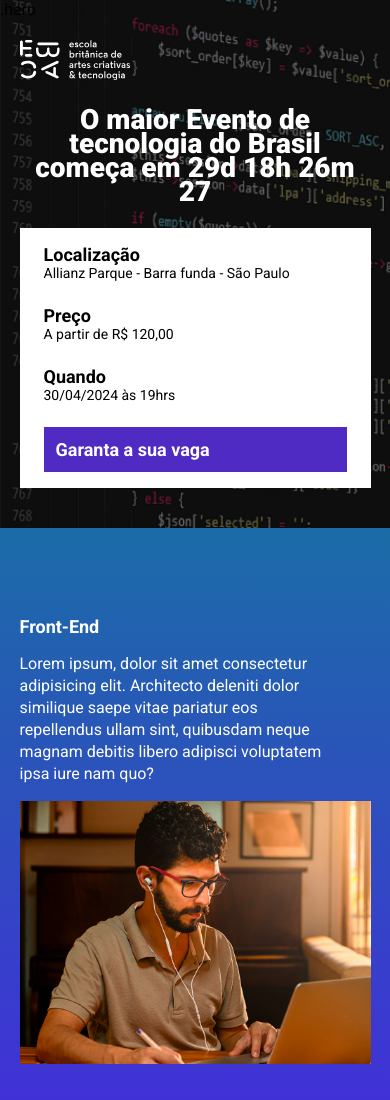
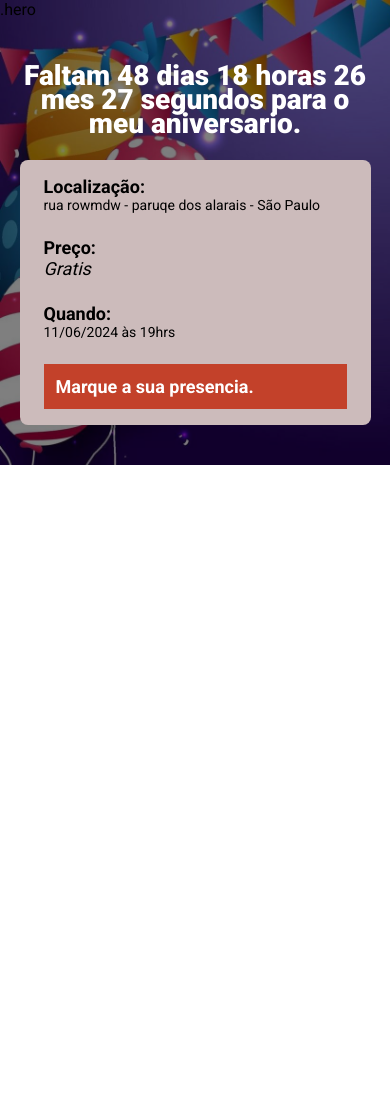
Before and after one commit to R4P0S419/niver, a website built with Parcel: page src/index.html in a window 390 px wide. Shown: the top 1100 px of the page. After the commit the page ends 844 px from the top, so only its background shows below. Built offline with nearby package versions, Linux system fonts and the light colour scheme.

Commit message:
primeiro commit

```diff
--- a/src/index.html
+++ b/src/index.html
@@ -11,89 +11,41 @@
     <link href="https://fonts.googleapis.com/css2?family=Roboto:wght@400;700;900&display=swap" rel="stylesheet">
 
     <link rel="stylesheet" href="styles/main.scss">
-    <link href="https://unpkg.com/aos@2.3.1/dist/aos.css" rel="stylesheet">
 </head>
 <body>
     <header class="hero">
         <div class="container">
-            <img class="hero__logo" src="./images/ebac_logo.svg" alt="EBAC">
+
             <p class="hero__text">
-                O maior Evento de tecnologia do Brasil começa em <span id="timer"></span>
+                Faltam <span id="timer"></span> para o meu aniversario.
             </p>
             <div class="infos-bar">
                 <ul class="infos-bar__infos">
                     <li class="infos-bar__infos__item">
                         <b>
-                            Localização
+                            Localização:
                         </b>
-                        Allianz Parque - Barra funda - São Paulo
+                        rua rowmdw - paruqe dos alarais - São Paulo
                     </li>
                     <li class="infos-bar__infos__item">
                         <b>
-                            Preço
+                                Preço:
                         </b>
-                        A partir de R$ 120,00
+                        <i style="font-size: 18px;">Gratis</i>
                     </li>
                     <li class="infos-bar__infos__item">
                         <b>
-                            Quando
+                            Quando:
                         </b>
-                        30/04/2024 às 19hrs
+                        11/06/2024 às 19hrs
                     </li>
                 </ul>
                 <a href="#" class="button button--primary">
-                    Garanta a sua vaga
+                    Marque a sua presencia.
                 </a>
             </div>
         </div>
     </header>
-
-    <section class="event event--frontend" >
-        <div class="container" data-aos="fade-right">
-            <div class="event__details">
-                <h2 class="event__details__title">Front-End</h2>
-                <p class="event__details__text">
-                    Lorem ipsum, dolor sit amet consectetur adipisicing elit. Architecto deleniti dolor similique saepe vitae pariatur eos repellendus ullam sint, quibusdam neque magnam debitis libero adipisci voluptatem ipsa iure nam quo?
-                </p>
-            </div>
-            <img class="event__img" src="./images/frontend.png" alt="front-end">
-        </div>
-    </section>
-    <section class="event event--ux-ui event--img-left" >
-        <div class="container" data-aos="fade-left">
-            <div class="event__details">
-                <h2 class="event__details__title">UX/UI</h2>
-                <p class="event__details__text">
-                    Lorem ipsum, dolor sit amet consectetur adipisicing elit. Architecto deleniti dolor similique saepe vitae pariatur eos repellendus ullam sint, quibusdam neque magnam debitis libero adipisci voluptatem ipsa iure nam quo?
-                </p>
-            </div>
-            <img class="event__img" src="./images/ui-ux.png" alt="front-end">
-        </div>
-    </section>
-    <section class="event event--data-science" >
-        <div class="container" data-aos="fade-right">
-            <div class="event__details">
-                <h2 class="event__details__title">Data Science</h2>
-                <p class="event__details__text">
-                    Lorem ipsum, dolor sit amet consectetur adipisicing elit. Architecto deleniti dolor similique saepe vitae pariatur eos repellendus ullam sint, quibusdam neque magnam debitis libero adipisci voluptatem ipsa iure nam quo?
-                </p>
-            </div>
-            <img class="event__img" src="./images/data.png" alt="front-end">
-        </div>
-    </section>
-    <section class="event event--backend event--img-left" >
-        <div class="container" data-aos="fade-left">
-            <div class="event__details">
-                <h2 class="event__details__title">Back-End</h2>
-                <p class="event__details__text">
-                    Lorem ipsum, dolor sit amet consectetur adipisicing elit. Architecto deleniti dolor similique saepe vitae pariatur eos repellendus ullam sint, quibusdam neque magnam debitis libero adipisci voluptatem ipsa iure nam quo?
-                </p>
-            </div>
-            <img class="event__img" src="./images/backend.png" alt="front-end">
-        </div>
-    </section>
-
-
     <script src="https://unpkg.com/aos@2.3.1/dist/aos.js"></script>
     <script src="scripts/main.js"></script>
 </body>
--- a/src/scripts/main.js
+++ b/src/scripts/main.js
@@ -1,6 +1,6 @@
 AOS.init();
 
-const dateEvent = new Date("May 23, 2024 19:00:00");
+const dateEvent = new Date("Jun 11, 2024 19:00:00");
 const timeStampEvent = dateEvent.getTime();
 
 const timer = setInterval(function() {
@@ -23,5 +23,5 @@ const timer = setInterval(function() {
     console.log(mntToEvent);
     console.log(sgdToEvent);
 
-    document.getElementById('timer').innerHTML = `${dayOfEvent}d ${hrToEvent}h ${mntToEvent}m ${sgdToEvent}`;
+    document.getElementById('timer').innerHTML = `${dayOfEvent} dias ${hrToEvent} horas ${mntToEvent} mes ${sgdToEvent} segundos`;
 }, 1000);
--- a/src/styles/Components/_event.scss
+++ b/src/styles/Components/_event.scss
@@ -3,21 +3,10 @@
 .event {
     padding: 88px 0;
 
-    &--frontend {
-        background-image: linear-gradient(variables.$azul1, variables.$azul2);
+    &__nasc{
+        background-image: linear-gradient(rgb(238, 49, 49) rgb(54, 138, 223));
     }
 
-    &--ux-ui {
-        background-image: linear-gradient(variables.$azul2, variables.$rosa1);
-    }
-
-    &--data-science {
-        background-image: linear-gradient(variables.$rosa1, variables.$rosa2);
-    }
-
-    &--backend {
-        background-image: linear-gradient(variables.$rosa2, variables.$rosa1);
-    }
 
     &--img-left {
         .container {
@@ -27,44 +16,4 @@
     }
 
     color: #fff;
-
-
-
-    .container {
-        display: flex;
-    }
-
-    &__img {
-        max-width: 360px;
-    }
-
-    &__details {
-        margin-right: 40px;
-
-        &__title {
-            font-size: 18px;
-            font-weight: bold;
-            margin-bottom: 16px;
-        }
-
-        &__text {
-            font-size: 16px;
-            line-height: 22px;
-        }
-    }
-
-    @media (max-width: 640px) {
-        .container {
-            display: block;
-        }
-
-        &__img {
-            width: 100%;
-        }
-
-        &__details {
-            margin-left: 0;
-            margin-bottom: 16px;
-        }
-    }
 }
--- a/src/styles/Components/_infos_bar.scss
+++ b/src/styles/Components/_infos_bar.scss
@@ -1,8 +1,9 @@
 .infos-bar {
     padding: 16px 24px;
-    background-color: #fff;
+    background-color: #ccbbbb;
     display: flex;
     justify-content: space-between;
+    border-radius: 8px;
 
     &__infos {
         display: flex;
--- a/src/styles/_hero.scss
+++ b/src/styles/_hero.scss
@@ -1,10 +1,11 @@
 .hero {
     padding-top: 64px;
     padding-bottom: 100px;
-    background-image: url(../images/fundo.png);
+    background-image: url(../images/2381138-aniversario-com-fundo-balao-colorido-realista-vetor.jpg);
     background-repeat: no-repeat;
     background-size: cover;
     position: relative;
+
 
     .container {
         position: relative;
--- a/src/styles/_variables.scss
+++ b/src/styles/_variables.scss
@@ -1,10 +1,4 @@
 $textColor: #fff;
 $secundaryTextColor: #000;
 
-$azul1: #1b6ca7;
-$azul2: #442bdb;
-$rosa1: #89223b;
-$rosa2: #9C791D;
-
-
-$button1: #4f2ac3;
+$button1: #c3412a;
--- a/src/styles/main.scss
+++ b/src/styles/main.scss
@@ -14,6 +14,7 @@
 
 }
 
+
 .container {
     max-width: 960px;
     width: 100%;
```
Also changed, not shown: src/images/2381138-aniversario-com-fundo-balao-colorido-realista-vetor.jpg (added).
